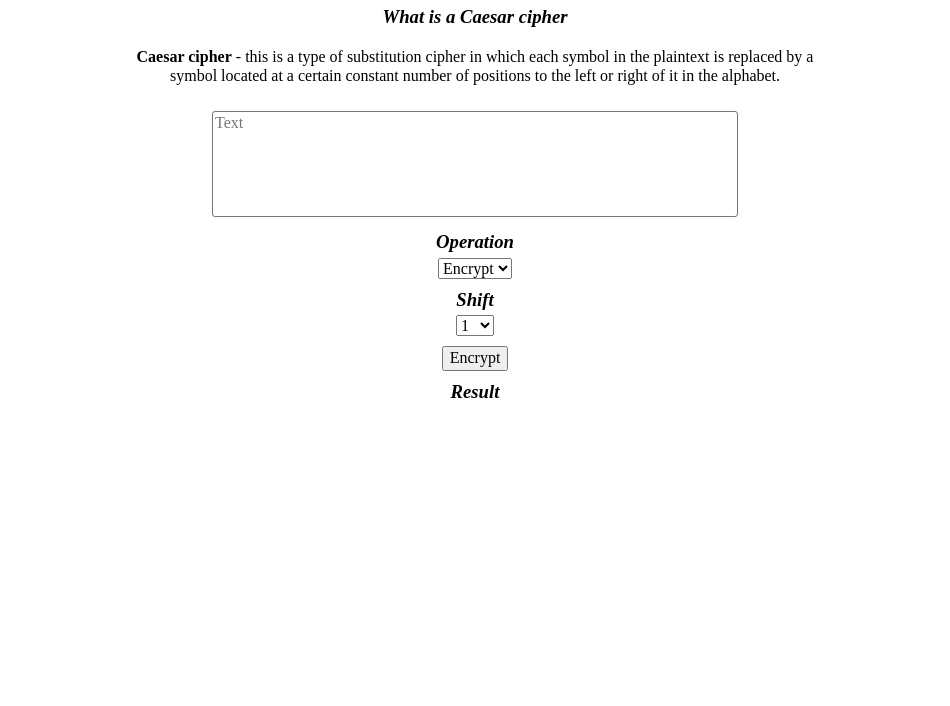
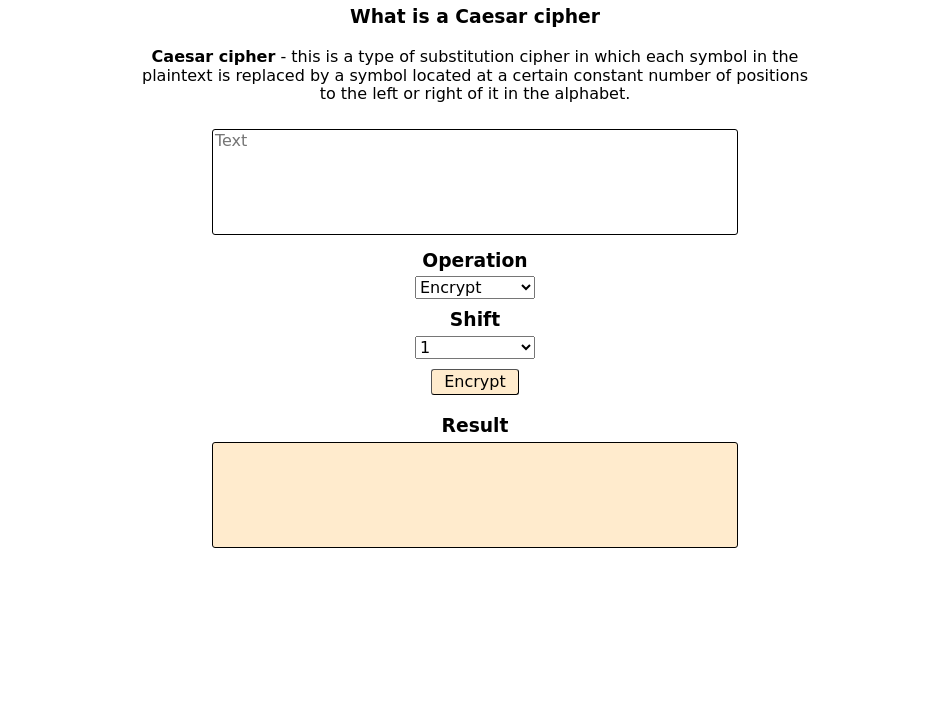
Before and after one commit to Cydoniam/c_Caesar, a plain HTML site: page index.html in a window 1280 px wide. Shown: the part 94-800 px from the top of the page, without its empty margins (165-1115 px from the left). Drawn offline with Linux system fonts and the light colour scheme; a web font is replaced by a local one.

Commit message:
Updated design

```diff
--- a/css/styles.scss
+++ b/css/styles.scss
@@ -1,6 +1,9 @@
+html {
+    font-family: 'Kelly Slab', cursive;
+}
+
 h1,
 h3 {
-    font-style: italic;
     margin: 0;
     margin-bottom: 5px;
 }
@@ -8,7 +11,7 @@ h3 {
 .main {
     width: 100%;
     height: 100%;
-    background-color: antiquewhite;
+    background-color:bisque;
 }
 
 .caesar {
@@ -47,6 +50,7 @@ h3 {
 }
 
 #caesar__text-input {
+    border-color: black;
     height: 100px;
     width: 520px;
     resize: none;
@@ -54,19 +58,28 @@ h3 {
     border-radius: 3px;
 }
 
-// .caesar__result-output {
-//     border-radius: 3px;
-//     color: red;
-//     border-color: black;
-//     background-color: green;
-//     padding: 5px 10px;
-// }
+.caesar__result-output {
+    background-color:blanchedalmond;
+    border-color: black;
+    height: 100px;
+    width: 520px;
+    resize: none;
+    outline: none;
+    border-radius: 3px;
+}
 
+.caesar__btn {
+    background-color:blanchedalmond;
+    border-radius: 3px;
+    border-width: 1px;
+    padding: 3px 12px;
+    margin-bottom: 20px;
+}
 
-// #caesar__operation-choice {
-//     width: 120px;
-// }
+#caesar__operation-choice {
+    width: 120px;
+}
 
-// #caesar__shift-choice {
-//     width: 120px;
-// }
+#caesar__shift-choice {
+    width: 120px;
+}
--- a/index.html
+++ b/index.html
@@ -7,6 +7,9 @@
     <title>Caesar script</title>
     <link rel="stylesheet" href="./css/styles.css">
     <link rel="stylesheet" href="./css/normalize.css">
+    <link rel="preconnect" href="https://fonts.googleapis.com">
+    <link rel="preconnect" href="https://fonts.gstatic.com" crossorigin>
+    <link href="https://fonts.googleapis.com/css2?family=Kelly+Slab&display=swap" rel="stylesheet">
 </head>
 <body>
 
@@ -78,7 +81,7 @@
 
         <h3>Result</h3>
             <div class="caesar__result">
-                <alert class="caesar__result-output" id="result__text" role="alert"></alert>
+                <textarea class="caesar__result-output" id="result__text" name="caesarForm[text]" rows="5" aria-required="true" aria-invalid="false" disabled="disabled"></textarea>
             </div>
     </div>
 
```
Also changed, not shown: css/styles.css, 1 other file.
